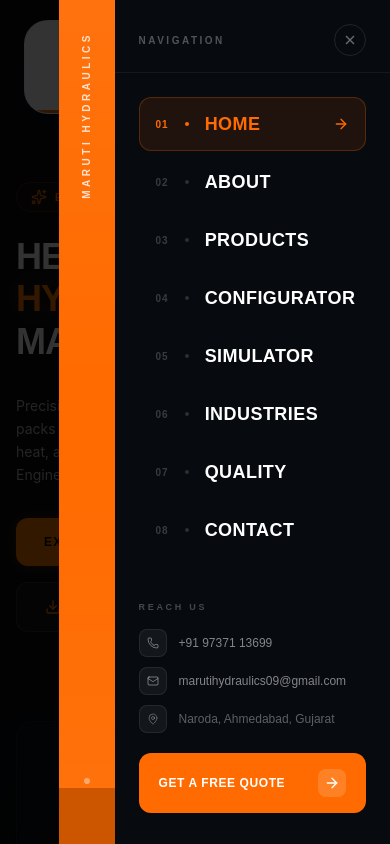
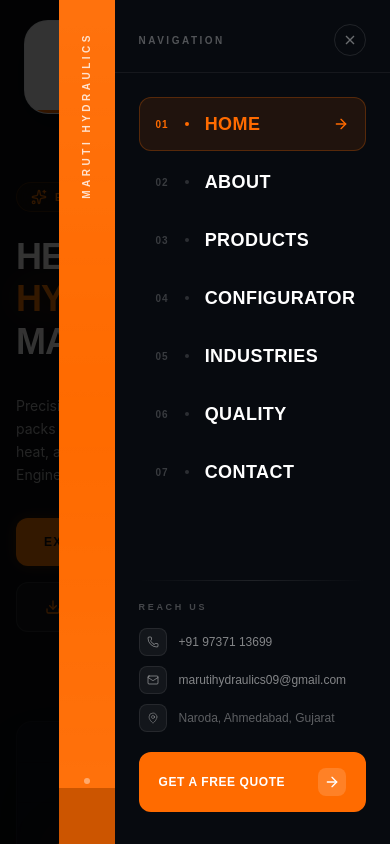
Before and after one commit to marutihydraulics09-ops/Maruti-Hydraulic-, a React (Vite) app: page / in a window 390 px wide. Both pictures are taken after a click on the button 313 px from the left and 67 px from the top of the page. Shown: the top 844 px of the page. Built offline with nearby package versions, Linux system fonts and the light colour scheme.

Commit message:
remove simulare button in sode bar

```diff
--- a/src/components/layout/Header.jsx
+++ b/src/components/layout/Header.jsx
@@ -352,8 +352,9 @@
                   variants={containerVariants}
                   className="flex-1 px-6 py-6 flex flex-col gap-1"
                 >
-                  {NAV_LINKS.map((link) => {
+                  {NAV_LINKS.filter(link => link.label !== "Simulator").map((link, idx) => {
                     const isActive = pathname === link.path;
+                    const displayNum = String(idx + 1).padStart(2, '0');
                     return (
                       <motion.div key={link.label} variants={itemVariants}>
                         <Link
@@ -366,7 +367,7 @@
                         >
                           <span className={`font-manrope font-black text-[10px] tracking-widest transition-colors duration-200 ${isActive ? 'text-[#FF6B00]' : 'text-white/20 group-hover:text-white/40'
                             }`}>
-                            {link.num}
+                            {displayNum}
                           </span>
                           <span className={`w-1 h-1 rounded-full flex-shrink-0 transition-colors duration-200 ${isActive ? 'bg-[#FF6B00]' : 'bg-white/15 group-hover:bg-white/30'
                             }`} />
```
